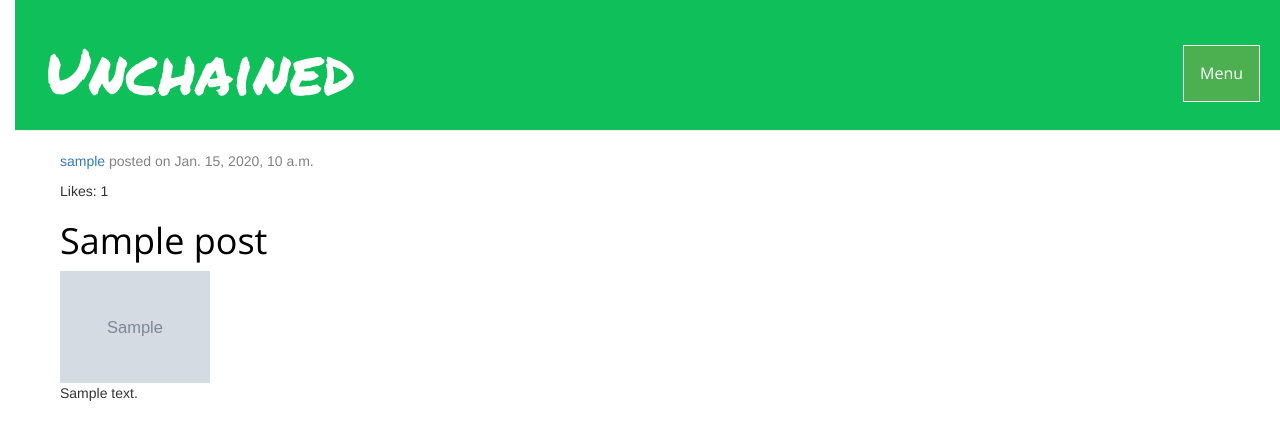
After one commit to wirsindpapst/unchained_blog, a Django app: page /most_popular/ in a window 1280 px wide. The commit adds this page. Shown: the top 440 px of the page. Run offline with Django 3.2, Linux system fonts and the light colour scheme; tables that the repository leaves empty hold one stand-in row (values such as "Sample post"); grey boxes marked "Sample" are stand-in pictures; parts of the project's set-up code (start-up, migrations or seed data) failed here and were passed over; some libraries are stand-ins or nearby versions.

Commit message:
1) Added many to many relationship 'likes' to post model 2) Added view to order posts by most number of likes 3) Created 'most_popular' url and template to render a list of pots ordered by number of likes 4) Added 'Most popular' link to menu dropdown

```diff
--- a/blog/models.py
+++ b/blog/models.py
@@ -29,6 +29,7 @@ class Post(models.Model):
             default=timezone.now)
     published_date = models.DateTimeField(
             blank=True, null=True)
+    likes = models.ManyToManyField("Like", related_name = "post_likes")
 
     def publish(self):
         self.published_date = timezone.now()
--- a/blog/templates/blog/base.html
+++ b/blog/templates/blog/base.html
@@ -19,6 +19,7 @@
                     {% if user.is_authenticated %}
                         <a href='/profile' class='user-links'>Profile</a>
                         <a href='/profile/edit' class='user-links'>Edit Profile</a>
+                        <a href='/most_popular' class='user-links'>Most popular</a>
                         <a href="{% url 'post_new' %}" > New Post</a>
                         <a href="{% url 'post_draft_list' %}"> View Drafts</a>
                         <a href='/logout?next=/logged_out'>Log Out</a>
--- /dev/null
+++ b/blog/templates/blog/most_popular.html
@@ -0,0 +1,24 @@
+{% extends 'blog/base.html' %}
+{% load emoji_tags %}
+{% load static %}
+
+{% block content %}
+
+
+{% for post in ordered_by_likes  %}
+
+<div class="post">
+    <div class="date">
+        <p><a href="{% url 'user_profile' pk=post.author.id %}" >{{ post.author.username }}</a> posted on {{ post.published_date }}</p>
+    </div>
+    <p>Likes: {{ post.num_likes }}</p>
+    <h1><a class="post-title" href="{% url 'post_detail' pk=post.pk %}">{{ post.title|emoji_replace }}</a></h1>
+        {% if post.image and post.image != 'False' %}
+
+        <img class='list-image' src="{{ post.image.url }}"/>
+
+        {% endif %}
+        <p>{{ post.text|linebreaksbr|emoji_replace }}</p>
+</div>
+  {% endfor %}
+  {% endblock %}
--- a/blog/urls.py
+++ b/blog/urls.py
@@ -27,4 +27,5 @@ urlpatterns = [
     url(r'^profile/$', views.show_profile, name='show_profile'),
     url(r'^profile/(?P<pk>\d+)/$', views.user_profile, name='user_profile'),
     url(r'^post/(?P<pk>\d+)/like/$', views.like, name='like'),
+    url(r'^most_popular/$', views.most_popular, name='most_popular')
 ] + static(settings.MEDIA_URL, document_root=settings.MEDIA_ROOT)
--- a/blog/views.py
+++ b/blog/views.py
@@ -14,6 +14,7 @@ from .forms import RegistrationForm, CommentForm, CategoryForm
 from django.contrib.auth import authenticate, login
 from django.contrib import messages
 from django.template.context import RequestContext
+from django.db.models import Count
 
 #profile
 from .models import Blogger
@@ -233,3 +234,10 @@ def like(request, pk):
 
     new_like, created = Like.objects.get_or_create(user=request.user, post_id=pk)
     return redirect('post_detail', pk=pk)
+
+def most_popular(request):
+    likes_dictionary = {}
+    posts = Post.objects.all()
+    ordered_by_likes = Post.objects.annotate(num_likes=Count('like')).order_by('-num_likes')
+    print(ordered_by_likes)
+    return render(request, 'blog/most_popular.html', {'ordered_by_likes': ordered_by_likes  })
```
Also changed, not shown: blog/migrations/0019_auto_20161126_2108.py (deleted), blog/migrations/0019_auto_20161127_1945.py (added), blog/migrations/0020_auto_20161126_2124.py (deleted).
